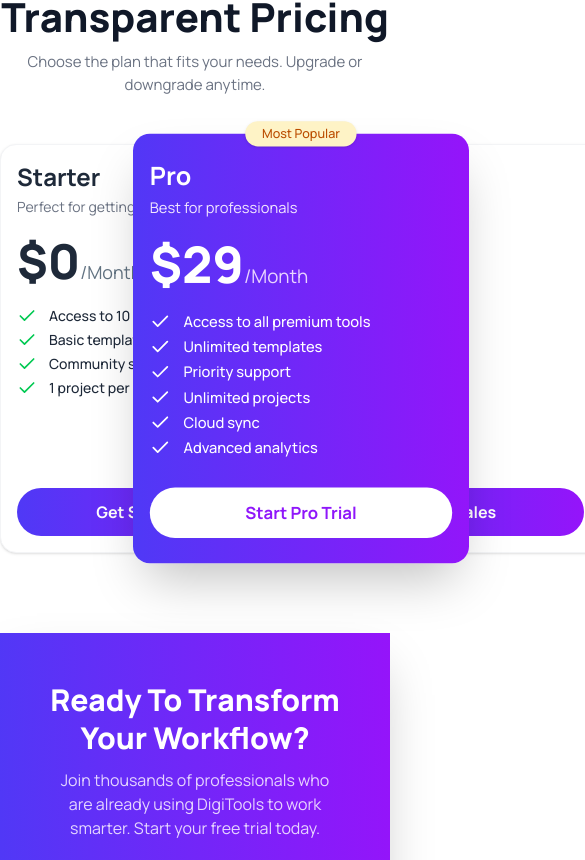
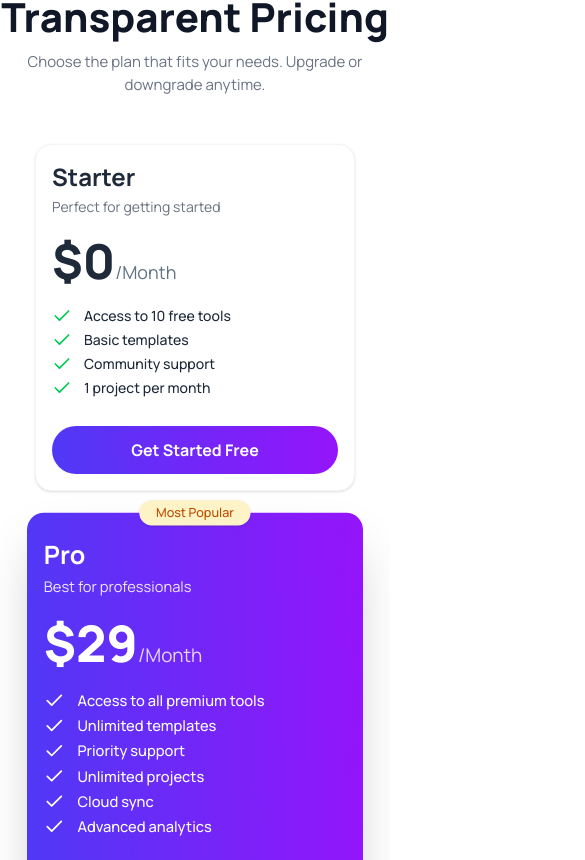
Before and after one commit to HSBHasib/PH-ASSIGNMENT-06, a React (Vite) app: page / in a window 390 px wide. Shown: the part 2704-3564 px from the top of the page, 585 px wide, since content can reach past the window. Built offline with nearby package versions, Linux system fonts and the light colour scheme; the HTML template or start-up script is replaced by a standard one.

Commit message:
add responsive code for pricing section

```diff
--- a/src/components/Main/PricingContent/PrcingCards/Cards/Cards.jsx
+++ b/src/components/Main/PricingContent/PrcingCards/Cards/Cards.jsx
@@ -1,4 +1,3 @@
-import React from 'react'
 import { FiCheck } from 'react-icons/fi';
 
 const Cards = ({priceData}) => {
--- a/src/components/Main/PricingContent/PrcingCards/PricingCards.jsx
+++ b/src/components/Main/PricingContent/PrcingCards/PricingCards.jsx
@@ -5,7 +5,7 @@
   const data = use(pricingData);
   // console.log(data)
   return (
-    <div className="grid grid-cols-3 gap-8">
+    <div className="grid grid-cols-1 sm:grid-cols-2 md:grid-cols-3 gap-8">
       {
         data.map(priceData => <Cards key={priceData.id} priceData={priceData}/> )
       }
```
